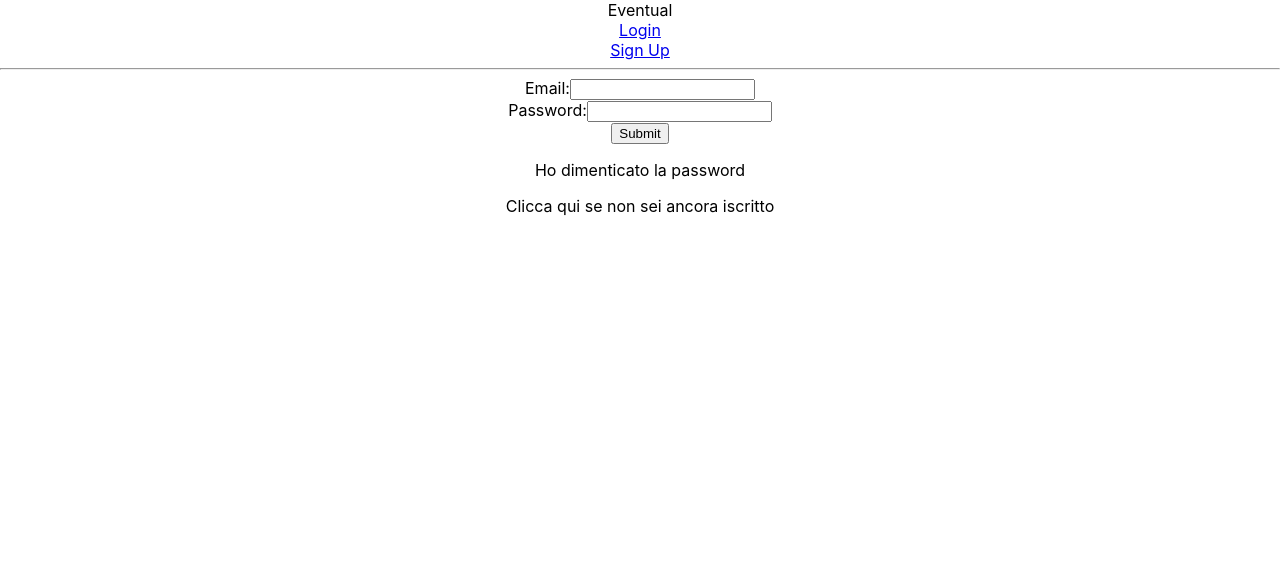
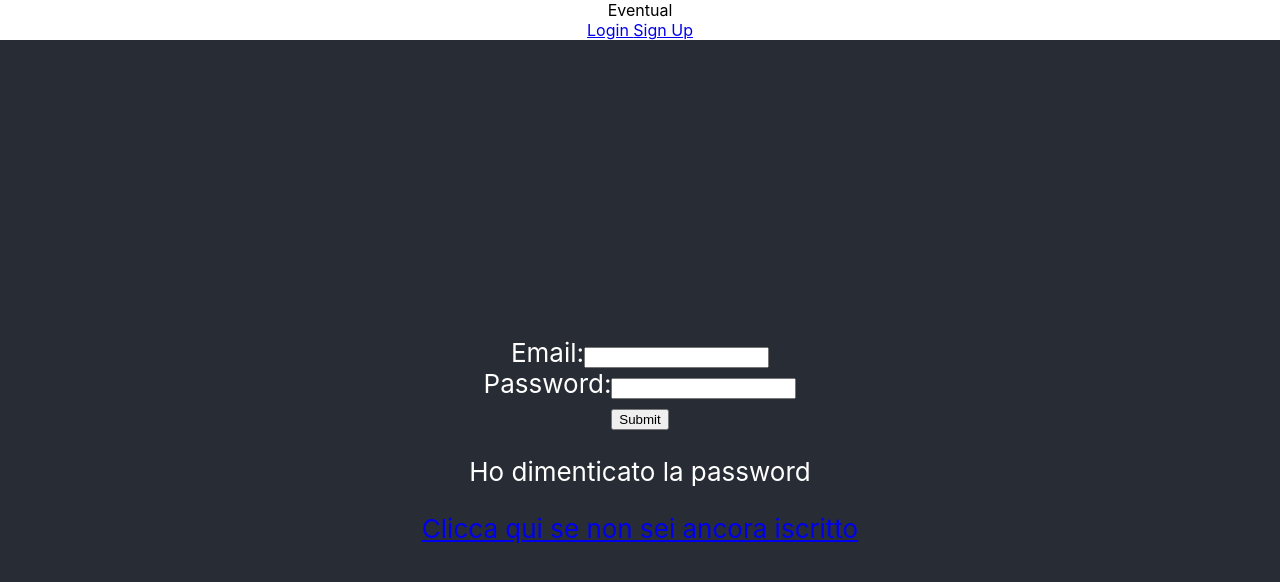
Before and after one commit to Ocsof/Eventual, a React (Create React App) app in the folder eventual/: page /login in a window 1280 px wide. Shown: the top 582 px of the page. Built offline with nearby package versions, Linux system fonts and the light colour scheme.

Commit message:
fixed colors and add Link between the two pages

```diff
--- a/eventual/src/App.js
+++ b/eventual/src/App.js
@@ -13,16 +13,17 @@ function App() {
       <div className="App">
           <aside>Eventual</aside>
           <Router>
-              <NavLink to="/login">Login</NavLink>
-              <br/>
-              <NavLink to="/signup">Sign Up</NavLink>
-              <br/>
-              <hr />
-              <Routes>
-                  <Route exact path="/login" element={<Login/>} />
-                  <Route exact path="/signup" element={<SignUp />} />
-              </Routes>
+              <NavLink to="/login">Login </NavLink>
+              <NavLink to="/signup">Sign Up </NavLink>
+              <header className="App-header">
+                  <Routes>
+                      <Route exact path="/login" element={<Login/>} />
+                      <Route exact path="/signup" element={<SignUp />} />
+                  </Routes>
+              </header>
           </Router>
+
+
     </div>
   );
 }
--- a/eventual/src/cmp/Login.js
+++ b/eventual/src/cmp/Login.js
@@ -1,4 +1,5 @@
 import React from 'react';
+import {Link} from "react-router-dom";
 
 class Login extends React.Component {
     constructor(props) {
@@ -54,7 +55,7 @@ class Login extends React.Component {
                     <input type="submit" value="Submit" />
                 </form>
                 <p>Ho dimenticato la password</p>
-                <p>Clicca qui se non sei ancora iscritto</p>
+                <Link to="/signup">Clicca qui se non sei ancora iscritto</Link>
             </div>
         );
     }
--- a/eventual/src/cmp/SignUp.js
+++ b/eventual/src/cmp/SignUp.js
@@ -1,5 +1,6 @@
 import React from 'react';
 import {useFormik} from 'formik';
+import {Link} from "react-router-dom";
 
 // A custom validation function. This must return an object
 // which keys are symmetrical to our values/initialValues
@@ -117,6 +118,8 @@ const SignupForm = () => {
             <br/>
             <button type="reset">Reset</button>
             <button type="submit">Submit</button>
+            <br/>
+            <Link to="/login">Sei già iscritto?</Link>
         </form>
     );
 };
```
